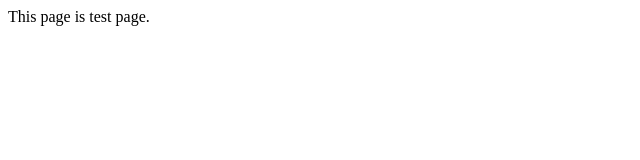
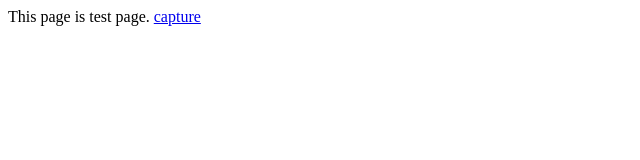
Before and after one commit to t87rtp/Raspberry-Pi-Camera-Control, a plain HTML site: page index.html in a window 1280 px wide. Shown: the full height of the page, 0-640 px from the left. Drawn offline with Linux system fonts and the light colour scheme.

Commit message:
change index

```diff
--- a/index.html
+++ b/index.html
@@ -3,4 +3,5 @@
 <title>test</title>
 </head>
 <body>This page is test page.</body>
+<a href="./cgi-bin/test.py">capture</a>
 </html>
```
